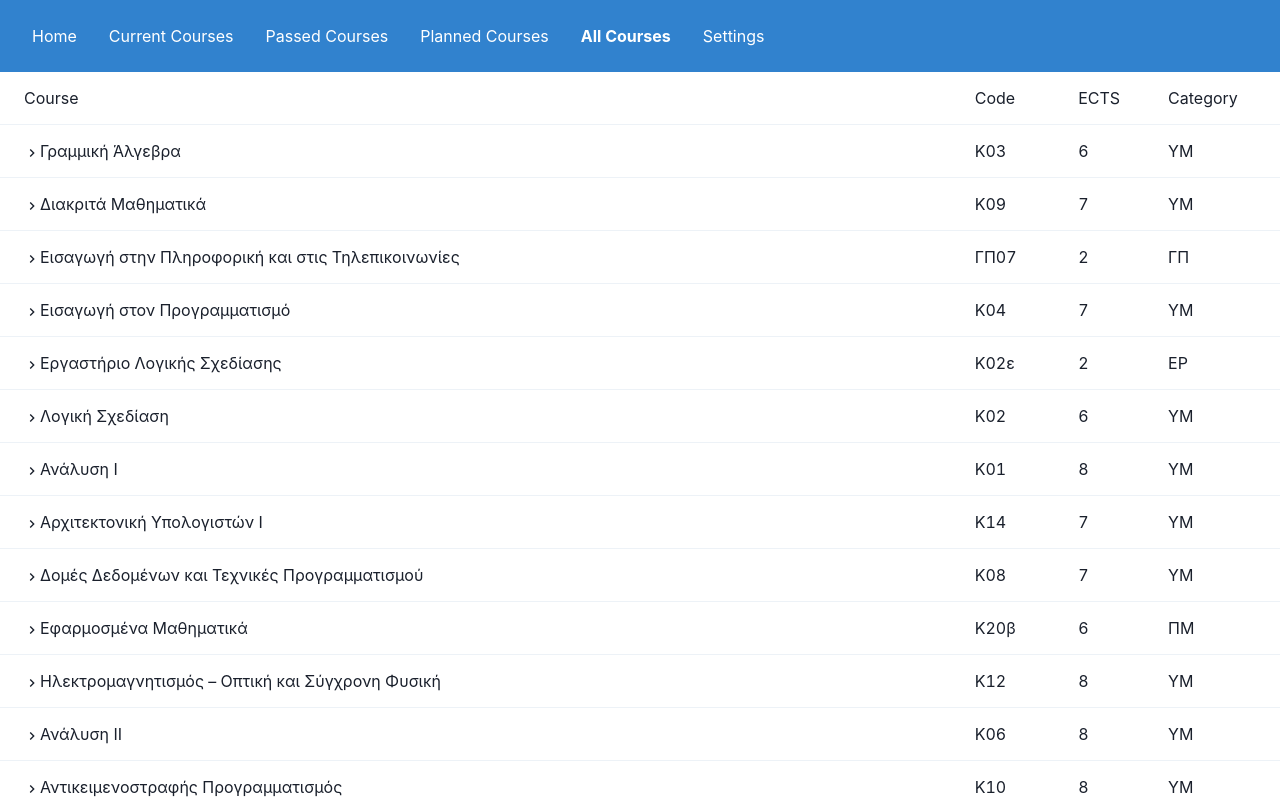
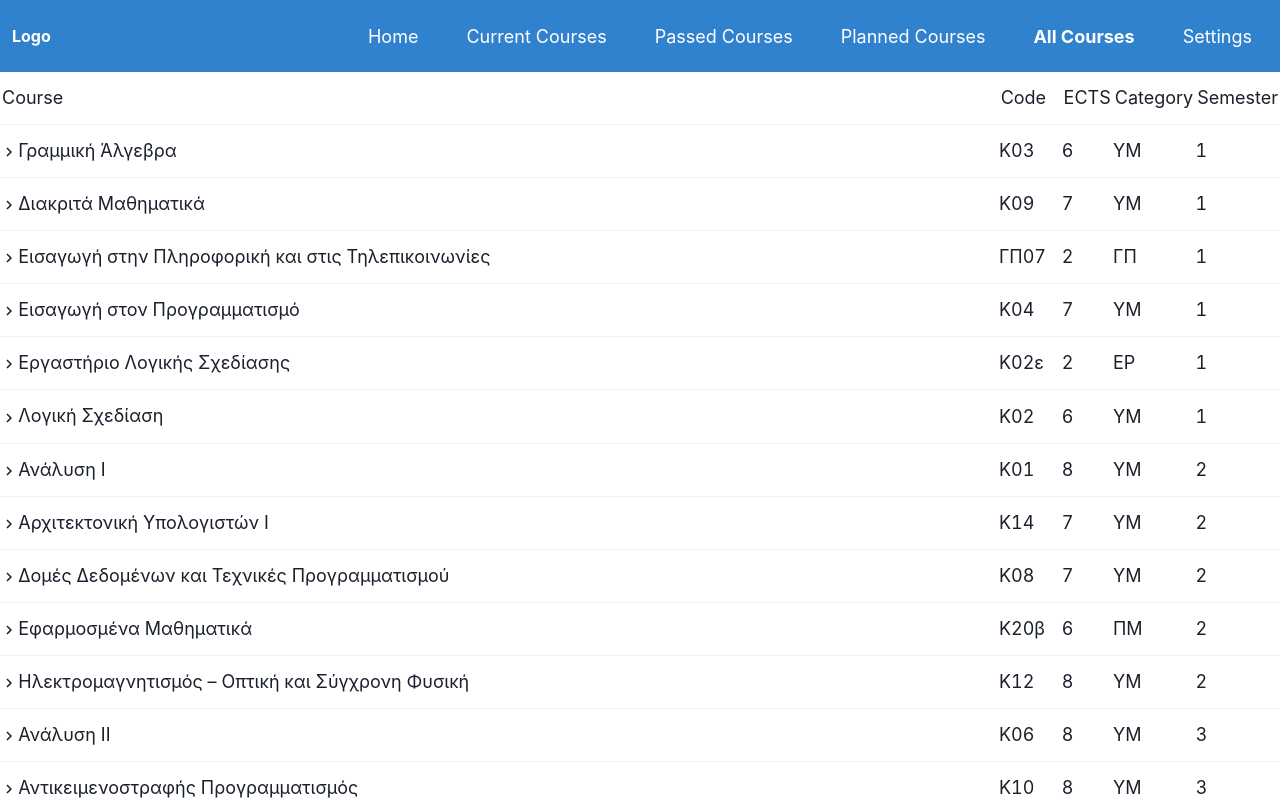
Before and after one commit to Alekossta/dit-planner, a React (Create React App) app: page /dit-planner/all in a window 1280 px wide. Built offline with nearby package versions, Linux system fonts and the light colour scheme.

Commit message:
made it more responsive

```diff
--- a/src/App.js
+++ b/src/App.js
@@ -10,6 +10,7 @@ import Header from './components/Header';
 import { AllCourses } from './pages/AllCourses';
 import { Link as ReactRouterLink } from 'react-router-dom'
 import { Link as ChakraLink, Text } from '@chakra-ui/react'
+import BurgerHeader from './components/BurgerHeader';
 
 function App() {
   const [courses, setCourses] = useState([]);
@@ -156,7 +157,7 @@ function App() {
 
   return (
     <Box>
-      <Header/>
+      <BurgerHeader/>
       <Flex w="100%" h="100%" flexDirection="column">
         <Routes>
           <Route path="/dit-planner" element={<Home courses={courses}/>} />
--- /dev/null
+++ b/src/components/BurgerHeader.js
@@ -0,0 +1,96 @@
+import {
+    Box,
+    Flex,
+    HStack,
+    IconButton,
+    useDisclosure,
+    Stack,
+    Link,
+    Button,
+  } from '@chakra-ui/react';
+  import { HamburgerIcon, CloseIcon } from '@chakra-ui/icons';
+import {useColorModeValue, Text } from '@chakra-ui/react';
+import { Link as ReactRouterLink, useLocation } from 'react-router-dom'
+import { Link as ChakraLink } from '@chakra-ui/react'
+
+  function BurgerHeader() {
+    const { isOpen, onOpen, onClose } = useDisclosure();
+
+    const location = useLocation();
+    const activeColor = useColorModeValue("blue.300", "blue.500"); // Adjust based on color mode
+
+
+    const linkStyle = (path) => ({
+    padding: "8px 16px",
+    borderRadius: "md",
+    fontWeight: location.pathname === path ? "bold" : "normal",
+    backgroundColor: location.pathname === path ? activeColor : "transparent",
+    color: location.pathname === path ? "white" : "gray.200",
+    transition: "background-color 0.3s",
+    });
+
+    return (
+      <Box bg="blue.500" color="white" py={1} px={3}>
+        <Flex h={16} alignItems="center" justifyContent="space-between">
+          <Box fontWeight="bold" color="white">Logo</Box>
+          <IconButton
+            size="md"
+            icon={isOpen ? <CloseIcon /> : <HamburgerIcon />}
+            aria-label="Open Menu"
+            display={{ md: 'none' }}
+            onClick={isOpen ? onClose : onOpen}
+          />
+
+          {/* Links (shown on desktop) */}
+          <HStack as="nav" spacing={4} display={{ base: 'none', md: 'flex' }}>
+                <ChakraLink as={ReactRouterLink} to='/dit-planner'  style={linkStyle("/dit-planner")}>
+                    <Text fontSize={['xs', 'xs', 'lg']}   px={0}>Home</Text>
+                </ChakraLink>
+                <ChakraLink as={ReactRouterLink} to='/dit-planner/current'  style={linkStyle("/dit-planner/current")}>
+                    <Text fontSize={['xs', 'xs', 'lg']}   px={0}>Current Courses</Text>
+                </ChakraLink>
+                <ChakraLink as={ReactRouterLink} to='/dit-planner/passed'  style={linkStyle("/dit-planner/passed")}>
+                    <Text fontSize={['xs', 'xs', 'lg']}   px={0}>Passed Courses</Text>
+                </ChakraLink>
+                <ChakraLink as={ReactRouterLink} to='/dit-planner/planned'  style={linkStyle("/dit-planner/planned")}>
+                    <Text fontSize={['xs', 'xs', 'lg']}   px={0}>Planned Courses</Text>
+                </ChakraLink>
+                <ChakraLink as={ReactRouterLink} to='/dit-planner/all'  style={linkStyle("/dit-planner/all")}>
+                    <Text fontSize={['xs', 'xs', 'lg']} px={0}>All Courses</Text>
+                </ChakraLink>
+                <ChakraLink as={ReactRouterLink} to='/dit-planner/settings'  style={linkStyle("/dit-planner/settings")}>
+                    <Text fontSize={['xs', 'xs', 'lg']}  px={0}>Settings</Text>
+                </ChakraLink>
+          </HStack>
+        </Flex>
+
+        {/* Hamburger menu items (shown on mobile) */}
+        {isOpen ? (
+          <Box pb={4} display={{ md: 'none' }}>
+            <Stack as="nav" spacing={4}>
+            <ChakraLink as={ReactRouterLink} to='/dit-planner'  style={linkStyle("/dit-planner")}>
+                    <Text fontSize={['xs', 'xs', 'lg']}   px={0}>Home</Text>
+                </ChakraLink>
+                <ChakraLink as={ReactRouterLink} to='/dit-planner/current'  style={linkStyle("/dit-planner/current")}>
+                    <Text fontSize={['xs', 'xs', 'lg']}   px={0}>Current Courses</Text>
+                </ChakraLink>
+                <ChakraLink as={ReactRouterLink} to='/dit-planner/passed'  style={linkStyle("/dit-planner/passed")}>
+                    <Text fontSize={['xs', 'xs', 'lg']}   px={0}>Passed Courses</Text>
+                </ChakraLink>
+                <ChakraLink as={ReactRouterLink} to='/dit-planner/planned'  style={linkStyle("/dit-planner/planned")}>
+                    <Text fontSize={['xs', 'xs', 'lg']}   px={0}>Planned Courses</Text>
+                </ChakraLink>
+                <ChakraLink as={ReactRouterLink} to='/dit-planner/all'  style={linkStyle("/dit-planner/all")}>
+                    <Text fontSize={['xs', 'xs', 'lg']} px={0}>All Courses</Text>
+                </ChakraLink>
+                <ChakraLink as={ReactRouterLink} to='/dit-planner/settings'  style={linkStyle("/dit-planner/settings")}>
+                    <Text fontSize={['xs', 'xs', 'lg']}  px={0}>Settings</Text>
+                </ChakraLink>
+            </Stack>
+          </Box>
+        ) : null}
+      </Box>
+    );
+  }
+
+  export default BurgerHeader;
--- a/src/components/Course.js
+++ b/src/components/Course.js
@@ -7,13 +7,13 @@ export function Course({course, onAdd})
         onAdd(course);
     }
     return (<Tr key={course.code} _hover={{ bg: "green.100", cursor: "pointer" } } onClick={onClickButton}>
-        <Td>
+        <Td  fontSize={['xs', 'xs', 'lg']}  px={0.25}>
             <Icon as={ChevronRightIcon} />
             {course.name}
         </Td>
-        <Td>{course.code}</Td>
-        <Td>{course.ECTS}</Td>
-        <Td>{course.category}</Td>
-        <Td>{course.semester}</Td>
+        <Td fontSize={['xs', 'xs', 'lg']}  px={0.25}>{course.code}</Td>
+        <Td fontSize={['xs', 'xs', 'lg']}  px={0.25}>{course.ECTS}</Td>
+        <Td fontSize={['xs', 'xs', 'lg']}  px={0.25}>{course.category}</Td>
+        <Td fontSize={['xs', 'xs', 'lg']} px={0.25}>{course.semester}</Td>
     </Tr>)
 }
--- a/src/components/Header.js
+++ b/src/components/Header.js
@@ -1,4 +1,4 @@
-import { Box, Flex, useColorModeValue } from '@chakra-ui/react';
+import { Box, Flex, useColorModeValue, Text } from '@chakra-ui/react';
 import { Link as ReactRouterLink, useLocation } from 'react-router-dom'
 import { Link as ChakraLink } from '@chakra-ui/react'
 
@@ -19,25 +19,25 @@ const Header = () => {
 
 
     return (
-        <Box bg="blue.500" p={4} color="white">
+        <Box bg="blue.500" color="white" py={1} px={0}>
             <Flex align="center">
                 <ChakraLink as={ReactRouterLink} to='/dit-planner'  style={linkStyle("/dit-planner")}>
-                    Home
+                    <Text fontSize={['xs', 'xs', 'lg']}   px={0}>Home</Text>
                 </ChakraLink>
                 <ChakraLink as={ReactRouterLink} to='/dit-planner/current'  style={linkStyle("/dit-planner/current")}>
-                    Current Courses
+                    <Text fontSize={['xs', 'xs', 'lg']}   px={0}>Current Courses</Text>
                 </ChakraLink>
                 <ChakraLink as={ReactRouterLink} to='/dit-planner/passed'  style={linkStyle("/dit-planner/passed")}>
-                    Passed Courses
+                    <Text fontSize={['xs', 'xs', 'lg']}   px={0}>Passed Courses</Text>
                 </ChakraLink>
                 <ChakraLink as={ReactRouterLink} to='/dit-planner/planned'  style={linkStyle("/dit-planner/planned")}>
-                    Planned Courses
+                    <Text fontSize={['xs', 'xs', 'lg']}   px={0}>Planned Courses</Text>
                 </ChakraLink>
                 <ChakraLink as={ReactRouterLink} to='/dit-planner/all'  style={linkStyle("/dit-planner/all")}>
-                    All Courses
+                    <Text fontSize={['xs', 'xs', 'lg']} px={0}>All Courses</Text>
                 </ChakraLink>
                 <ChakraLink as={ReactRouterLink} to='/dit-planner/settings'  style={linkStyle("/dit-planner/settings")}>
-                    Settings
+                    <Text fontSize={['xs', 'xs', 'lg']}  px={0}>Settings</Text>
                 </ChakraLink>
             </Flex>
         </Box>
--- a/src/pages/AllCourses.js
+++ b/src/pages/AllCourses.js
@@ -1,25 +1,25 @@
-import { TableContainer, Thead, Tr, Table, Td, Tbody} from "@chakra-ui/react";
+import { TableContainer, Thead, Tr, Table, Td, Tbody, Box} from "@chakra-ui/react";
 import { Course } from "../components/Course";
 
 export function AllCourses({courses, filterCourse, onAdd})
 {
-    return (<TableContainer>
-        <Table variant="simple">
+    return (<Box overflow={"auto"} size={['sm', 'md', 'lg']}>
+        <Table variant="simple" >
             <Thead>
                 <Tr>
-                    <Td>
+                    <Td fontSize={['xs', 'xs', 'lg']}  px={0.5}>
                         Course
                     </Td>
-                    <Td>
+                    <Td fontSize={['xs', 'xs', 'lg']}  px={0.5}>
                         Code
                     </Td>
-                    <Td>
+                    <Td fontSize={['xs', 'xs', 'lg']}  px={0.5}>
                         ECTS
                     </Td>
-                    <Td>
+                    <Td fontSize={['xs', 'xs', 'lg']}  px={0.5}>
                         Category
                     </Td>
-                    <Td>
+                    <Td fontSize={['xs', 'xs', 'lg']}  px={0.5}>
                         Semester
                     </Td>
                 </Tr>
@@ -37,5 +37,5 @@ export function AllCourses({courses, filterCourse, onAdd})
                 })}
             </Tbody>
         </Table>
-    </TableContainer>);
+    </Box>);
 }
--- a/src/pages/MyCoursesShower.js
+++ b/src/pages/MyCoursesShower.js
@@ -1,4 +1,4 @@
-import { TableContainer, Thead, Tr, Table, Td, Tbody, Text} from "@chakra-ui/react";
+import { TableContainer, Thead, Tr, Table, Td, Tbody, Box,Text} from "@chakra-ui/react";
 import { MyCourse } from "../components/MyCourse";
 
 
@@ -6,16 +6,16 @@ export function MyCoursesShower({courses, onRemove, onChangeGrade, onUpdateActiv
 {
     return (
         courses.filter(course => stateFunction(course)).length > 0 ? (
-            <TableContainer>
+            <Box>
                 <Table variant="simple">
                     <Thead>
                         <Tr>
-                            <Td>Course</Td>
-                            <Td>Code</Td>
-                            <Td>ECTS</Td>
-                            <Td>Category</Td>
-                            <Td>Semester</Td>
-                            <Td>Grade</Td>
+                            <Td fontSize={['xs', 'xs', 'lg']}  px={0.5}>Course</Td>
+                            <Td fontSize={['xs', 'xs', 'lg']}  px={0.5}>Code</Td>
+                            <Td fontSize={['xs', 'xs', 'lg']}  px={0.5}>ECTS</Td>
+                            <Td fontSize={['xs', 'xs', 'lg']}  px={0.5}>Category</Td>
+                            <Td fontSize={['xs', 'xs', 'lg']}  px={0.5}>Semester</Td>
+                            <Td fontSize={['xs', 'xs', 'lg']}  px={0.5}>Grade</Td>
                         </Tr>
                     </Thead>
                     <Tbody>
@@ -37,7 +37,7 @@ export function MyCoursesShower({courses, onRemove, onChangeGrade, onUpdateActiv
                         })}
                     </Tbody>
                 </Table>
-            </TableContainer>
+            </Box>
         ) : (
             <EmptyComponent />
         )
--- a/src/pages/Settings.js
+++ b/src/pages/Settings.js
@@ -17,7 +17,8 @@ export function Settings({onResetData})
     }
 
     return (<Flex align="center"  flexDirection={"column"} w="100%" h="100%" mt={5}>
-    <Card w={"30%"}>
+    <Box w={['100%', '75%', '35%']}>
+        <Card w={"100%"}>
             <CardHeader>
                 <Heading size='md'>Settings</Heading>
             </CardHeader>
@@ -35,5 +36,7 @@ export function Settings({onResetData})
                 </Stack>
             </CardBody>
         </Card>
+    </Box>
+
 </Flex>)
 }
```
Also changed, not shown: src/components/MyCourse.js (+6 -6 lines), src/pages/Home.js (+4 -3 lines). Lines whose indentation alone changed are shown as unchanged.
